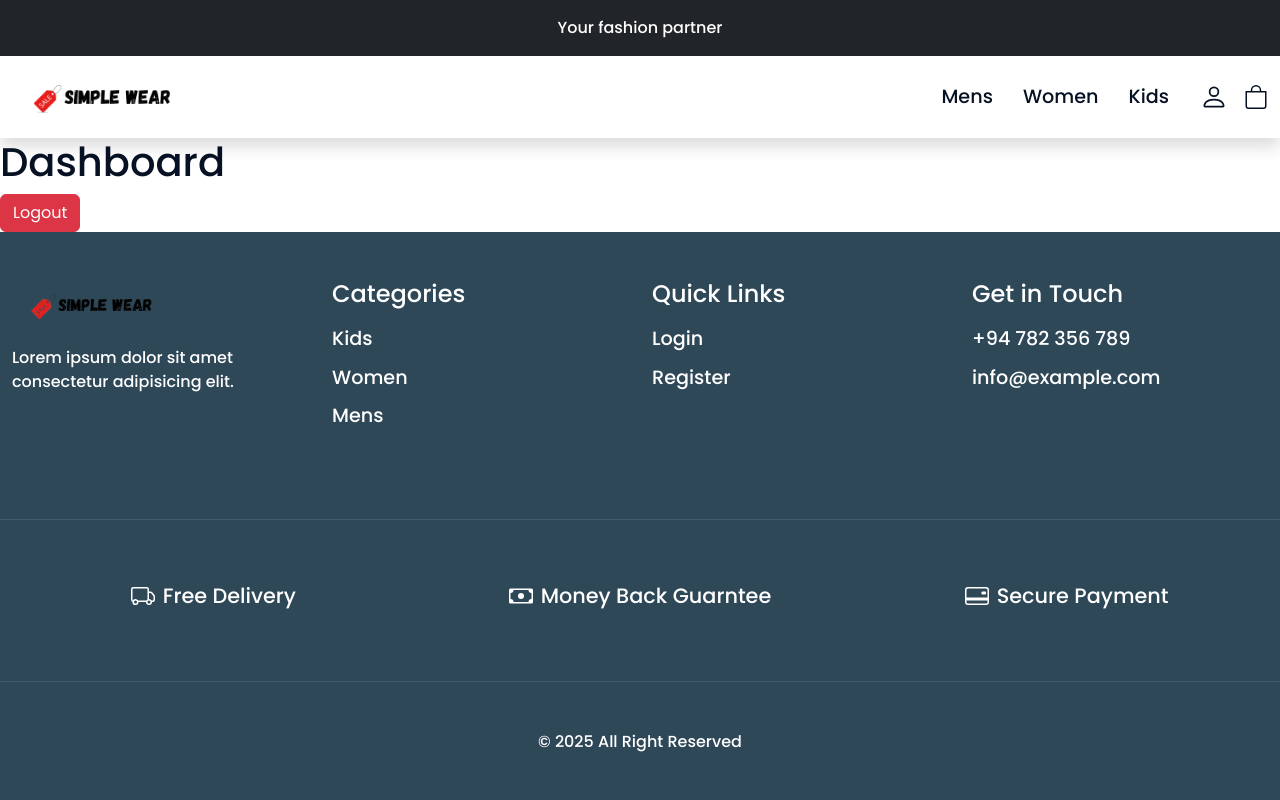
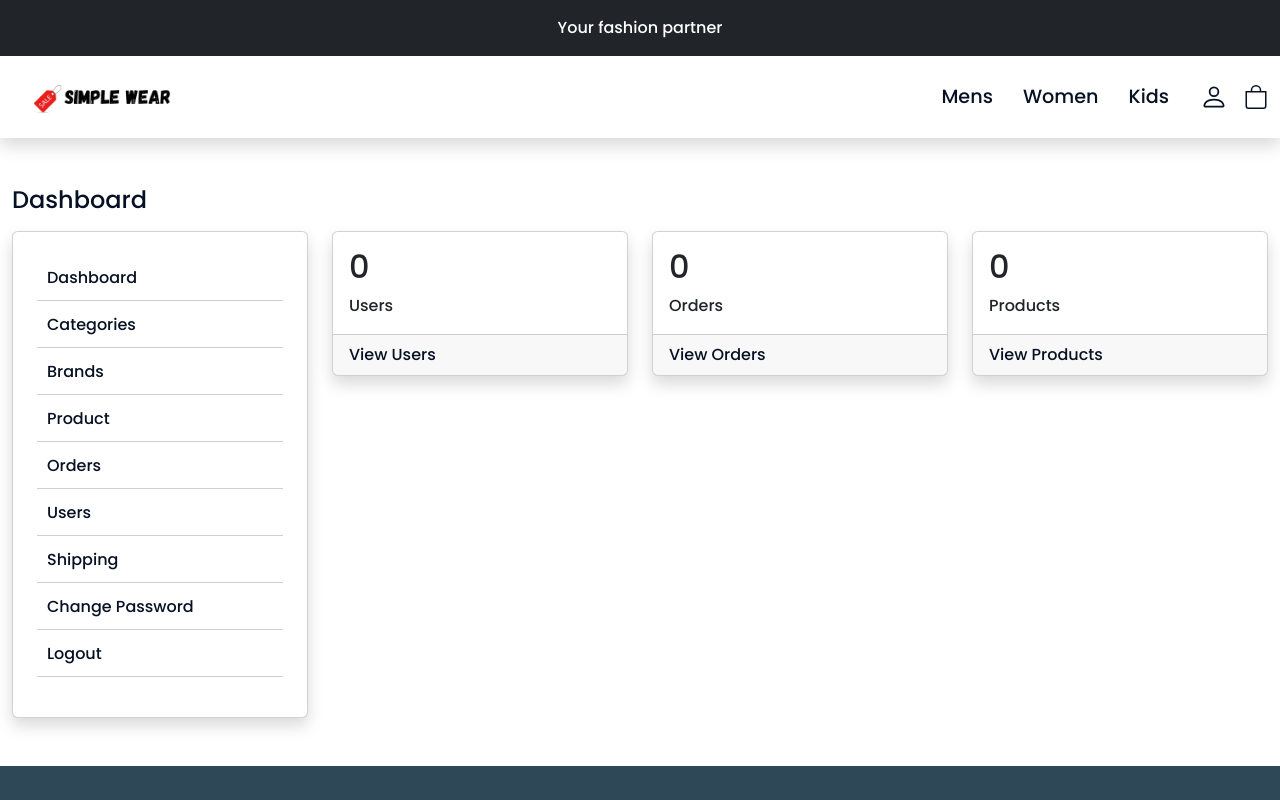
Before and after one commit to AyodhyaSankalpa/Laravel-React-E-commerce, a React app in the folder frontend/: page /admin/dashboard in a window 1280 px wide. Shown: the top 800 px of the page. Built offline with nearby package versions, Linux system fonts and the light colour scheme; sample sign-in values are in the browser's storage; the HTML template or start-up script is replaced by a standard one.

Commit message:
Create Dashboard
Create Dashboard for admin

```diff
--- a/frontend/src/assets/css/style.scss
+++ b/frontend/src/assets/css/style.scss
@@ -208,6 +208,23 @@
     width: 450px;
 }
 
+.sidebar{
+    ul{
+        li{
+            border-bottom: 1px solid rgba(6, 17, 35, 0.2);
+            margin-bottom: 2px;
+            a{
+                display: block;
+                padding: 10px;
+                color: $primary-black;
+                &:hover{
+                    color: $primary-color;
+                }
+            }
+        }
+    }
+}
+
 @media (min-width: 200px) and (max-width: 768px){
     .section-1{
         .swiper{
--- a/frontend/src/components/admin/Dashboard.jsx
+++ b/frontend/src/components/admin/Dashboard.jsx
@@ -1,13 +1,59 @@
-import React, { useContext } from 'react'
+import React  from 'react'
 import Layout from '../common/Layout'
-import { AdminAuthContext } from '../context/AdminAuth'
+import Sidebar from '../common/Sidebar'
 
 const Dashboard = () => {
-    const {logout} = useContext(AdminAuthContext)
+
   return (
     <Layout>
-        <h1>Dashboard</h1>
-        <button className='btn btn-danger' onClick={logout}>Logout</button>
+        <div className="container">
+          <div className="row">
+            <div className="d-flex justify-content-between mt-5 pb-3">
+              <h3 className="h4 pb-0 mb-0">Dashboard</h3>
+            </div>
+            <div className="col-md-3">
+              <Sidebar />
+            </div>
+            <div className="col-md-9">
+              <div className="row">
+                <div className="col-md-4">
+                      <div className="card shadow">
+                        <div className="card-body">
+                            <h2>0</h2>
+                            <span>Users</span>
+                        </div>
+                        <div className="card-footer">
+                            <a href="#">View Users</a>
+                        </div>
+                      </div>
+                </div>
+                <div className="col-md-4">
+                    <div className="card shadow">
+                        <div className="card-body">
+                            <h2>0</h2>
+                            <span>Orders</span>
+                        </div>
+                        <div className="card-footer">
+                            <a href="#">View Orders</a>
+                        </div>
+                    </div>
+                </div>
+                <div className="col-md-4">
+                    <div className="card shadow">
+                        <div className="card-body">
+                            <h2>0</h2>
+                            <span>Products</span>
+                        </div>
+                        <div className="card-footer">
+                            <a href="#">View Products</a>
+                        </div>
+                    </div>
+                </div>
+              </div>
+
+            </div>
+          </div>
+        </div>
     </Layout>
   )
 }
--- /dev/null
+++ b/frontend/src/components/common/Sidebar.jsx
@@ -0,0 +1,43 @@
+import React, { useContext } from 'react'
+import { AdminAuthContext } from '../context/AdminAuth'
+
+const sidebar = () => {
+    const {logout} = useContext(AdminAuthContext)
+  return (
+    <div className="card shadow mb-5 sidebar">
+                <div className="card-body p-4">
+                  <ul>
+                    <li>
+                      <a href="">Dashboard</a>
+                    </li>
+                    <li>
+                      <a href="">Categories</a>
+                    </li>
+                    <li>
+                      <a href="">Brands</a>
+                    </li>
+                    <li>
+                      <a href="">Product</a>
+                    </li>
+                    <li>
+                      <a href="">Orders</a>
+                    </li>
+                    <li>
+                      <a href="">Users</a>
+                    </li>
+                    <li>
+                      <a href="">Shipping</a>
+                    </li>
+                    <li>
+                      <a href="">Change Password</a>
+                    </li>
+                     <li>
+                      <a href="" onClick={logout}>Logout</a>
+                    </li>
+                  </ul>
+                </div>
+              </div>
+  )
+}
+
+export default sidebar
```
Also changed, not shown: 2 other files (tests, documents, lock files or other folders).
